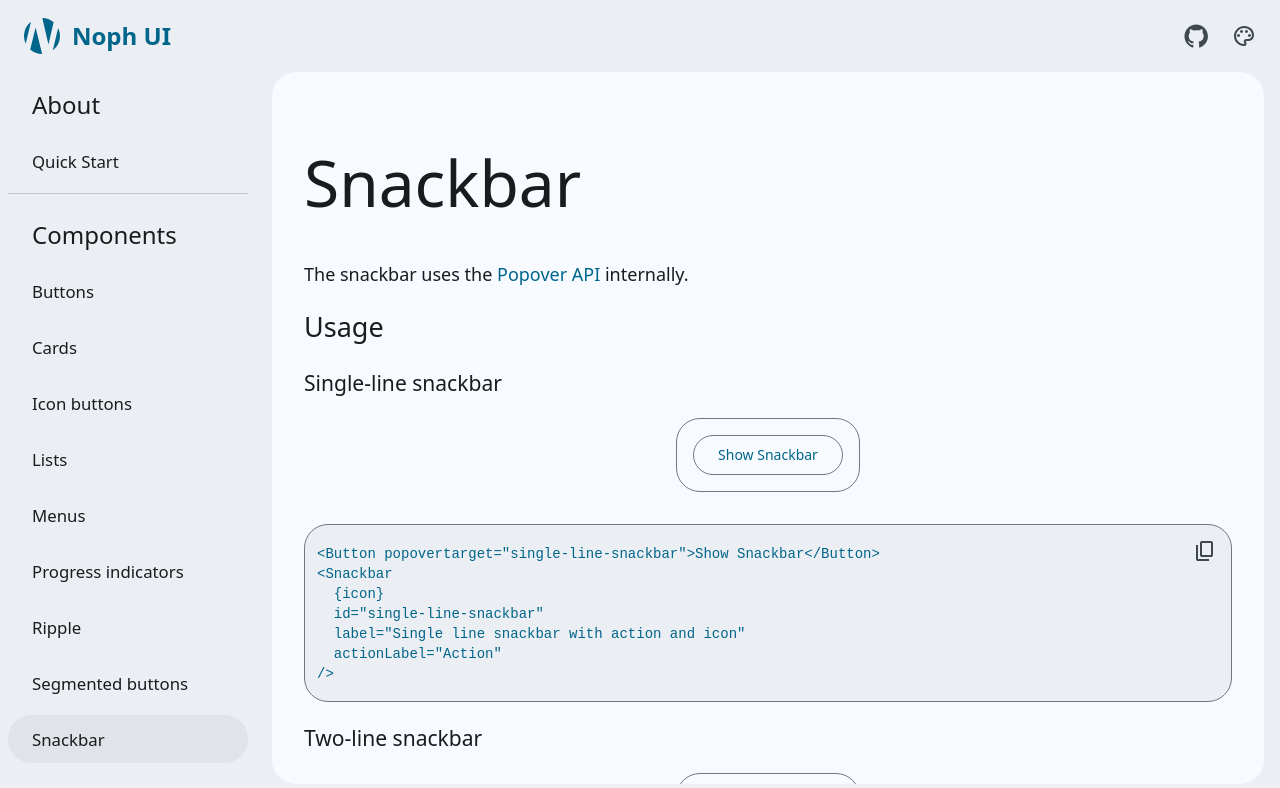
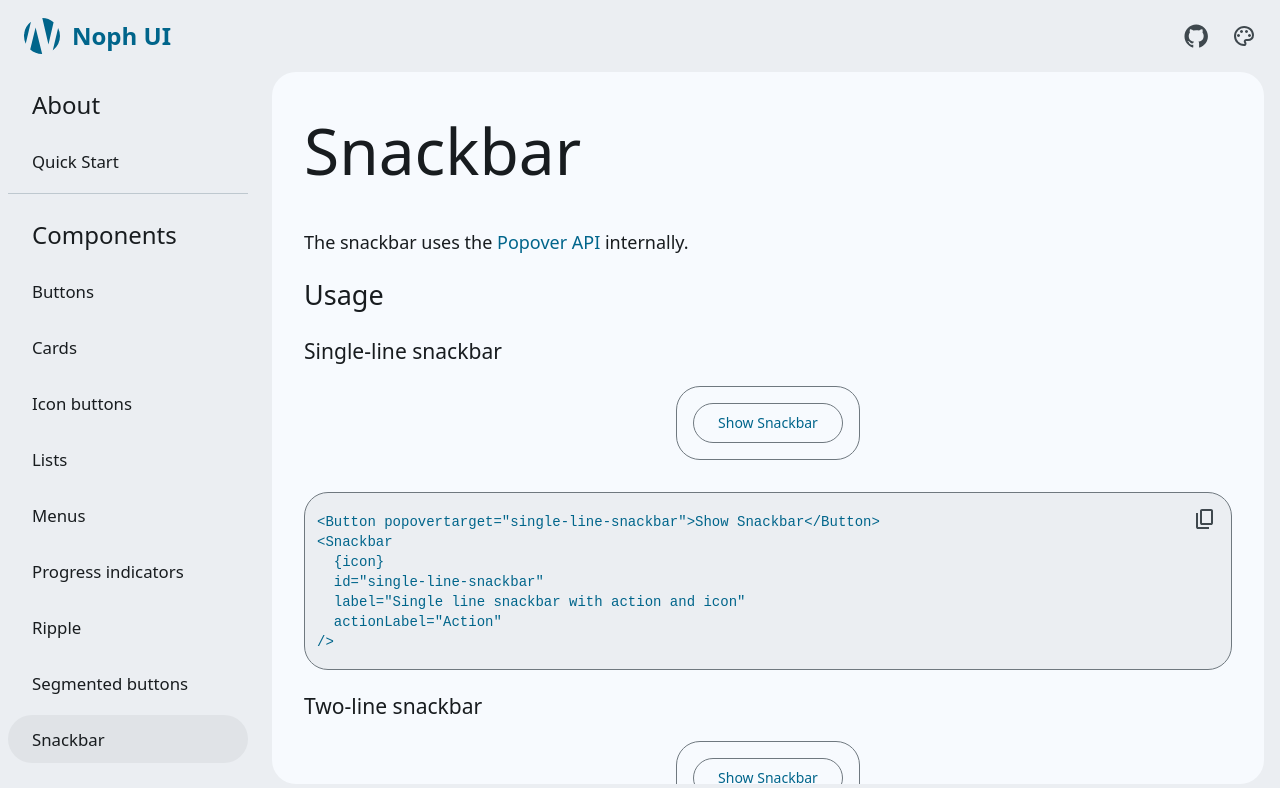
Before and after one commit to cnolte/noph-ui, a SvelteKit app: page /components/snackbar in a window 1280 px wide. Shown: the top 788 px of the page. Built offline with nearby package versions, Linux system fonts and the light colour scheme; no server answers.

Commit message:
Small layout improvement

```diff
--- a/src/routes/+layout.svelte
+++ b/src/routes/+layout.svelte
@@ -118,7 +118,8 @@
 	}
 	.main {
 		margin-top: 4.5rem;
-		padding: 2rem 1rem;
+		padding: 0 1rem 2rem 1rem;
+		overflow: auto;
 	}
 	.layout-btn {
 		--np-text-button-label-text-color: var(--np-color-on-surface);
@@ -199,7 +200,7 @@
 		}
 		.main {
 			margin-left: 16rem;
-			padding: 2rem 3rem 4rem 3rem;
+			padding: 0 3rem 4rem 3rem;
 		}
 		.paper {
 			width: calc(100% - 18rem);
```
Also changed, not shown: src/routes/+page.svelte (+2 -8 lines).
